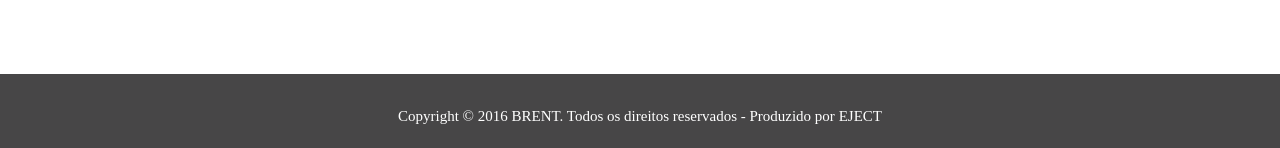
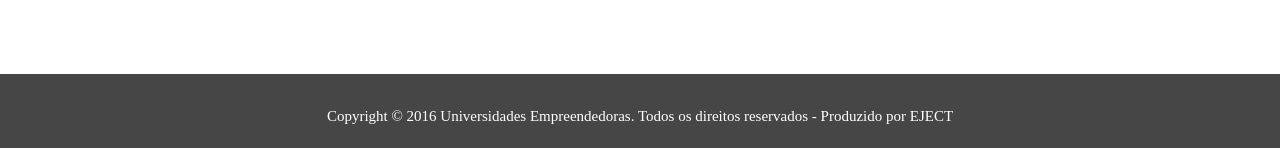
Before and after one commit to rafagarcia2/ranking_university_ej, a Django app: page / in a window 1280 px wide. Shown: the part 3159-3307 px from the top of the page. Run offline with Django 3.2, Linux system fonts and the light colour scheme; data comes from the database, SQL or seed files in the repository; lists and menus that the app fills with data are empty; some libraries are stand-ins or nearby versions.

```diff
--- a/ranking/templates/ranking/index.html
+++ b/ranking/templates/ranking/index.html
@@ -1338,7 +1338,7 @@
       <div class="container">
         <div class="row">
           <div class="col-sm-12">
-              <p>Copyright &copy; 2016 BRENT. Todos os direitos reservados - Produzido por <a href="http://site.ejectufrn.com.br/" target="_blank">EJECT</a></p>
+              <p>Copyright &copy; 2016 Universidades Empreendedoras. Todos os direitos reservados - Produzido por <a href="http://site.ejectufrn.com.br/" target="_blank">EJECT</a></p>
           </div>
 
         </div>
```
